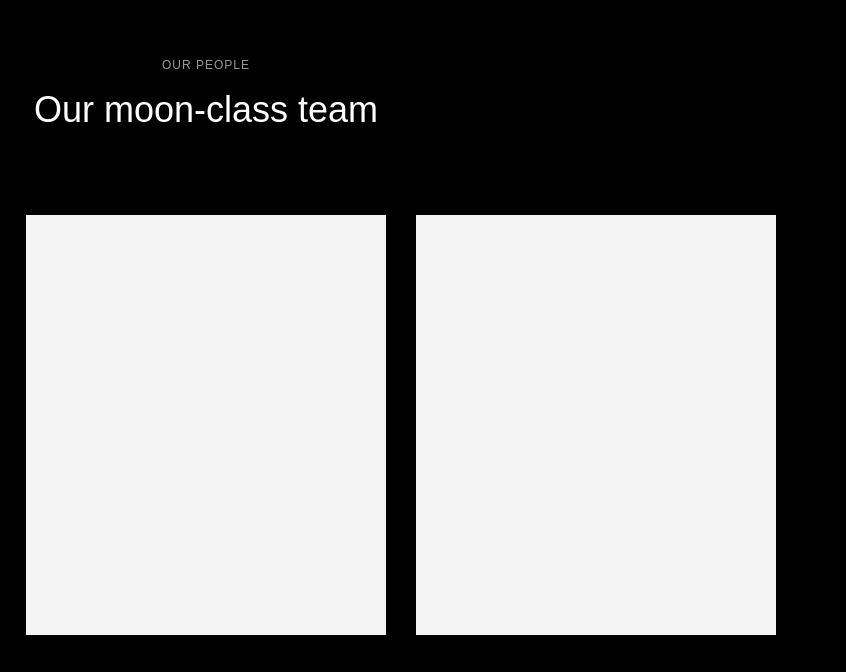
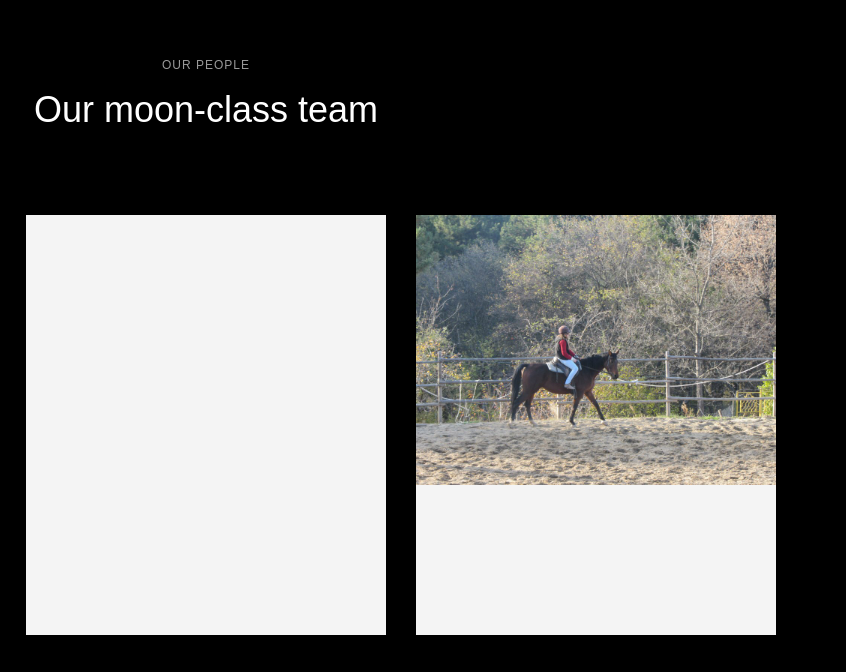
Before and after one commit to polllex/bimonthemoon, a plain HTML site: page team.html in a window 1280 px wide. Shown: the part 585-1257 px from the top of the page, 434-1280 px from the left. Drawn offline with Linux system fonts and the light colour scheme; a script that the page names is missing.

Commit message:
moon-class rider

```diff
--- a/team.html
+++ b/team.html
@@ -52,7 +52,7 @@
           </div>
         </div>
         <div id="w-node-6bd9fce9804a-ad07cddf">
-          <div class="team-pic"></div>
+          <div class="team-pic"><img src="images/rider.jpg" loading="lazy" sizes="100vw" srcset="images/rider.jpg 500w, images/rider.jpg 800w, images/rider.jpg 1080w, images/rider.jpg 1406w" alt=""></div>
           <div class="team-member-title-wrap">
             <div class="team-member-name">Polina Hadjimitova</div>
             <div class="paragraph-light">BIM and horse-riding</div>
```
Also changed, not shown: images/rider.jpg (added).
